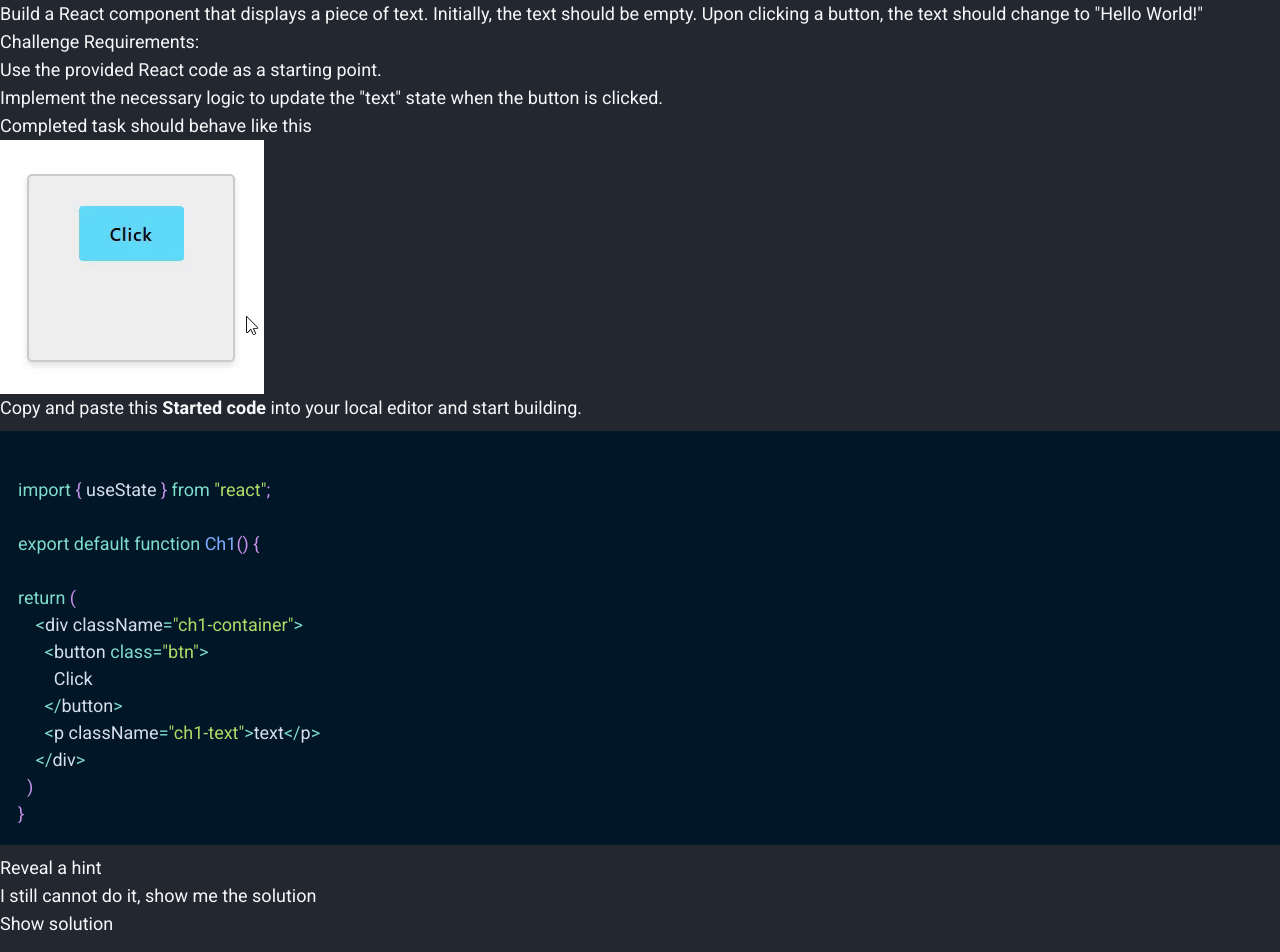
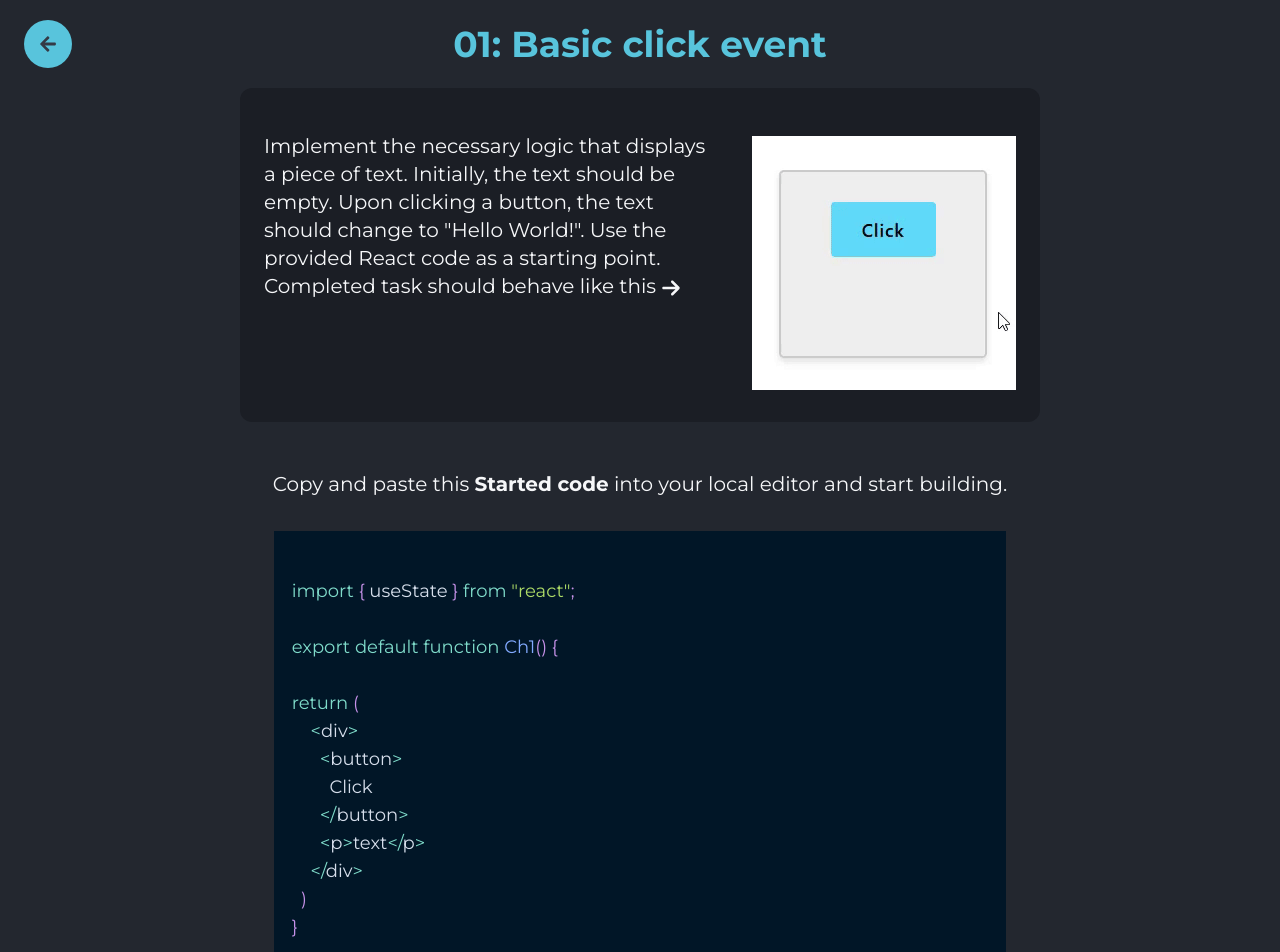
Before and after one commit to Predrag-Jandric/React-challenges, a React (Create React App) app: page /Ch1 in a window 1280 px wide. Shown: the top 952 px of the page. Built offline with nearby package versions, Linux system fonts and the light colour scheme.

Commit message:
ADDED: more routing and stylisation template for a single challenge complete

```diff
--- a/public/index.html
+++ b/public/index.html
@@ -6,7 +6,7 @@
     <link rel="preconnect" href="https://fonts.googleapis.com" />
     <link rel="preconnect" href="https://fonts.gstatic.com" crossorigin />
     <link
-      href="https://fonts.googleapis.com/css2?family=Roboto:wght@400;500;700&display=swap"
+      href="https://fonts.googleapis.com/css2?family=Montserrat:ital,wght@0,100..900;1,100..900&display=swap"
       rel="stylesheet"
     />
     <meta name="viewport" content="width=device-width, initial-scale=1" />
--- a/src/App.js
+++ b/src/App.js
@@ -1,11 +1,11 @@
 import Welcome from "./components/Welcome";
-import Ch1 from "./components/Challenges/Ch1";
+
 
 function App() {
   return (
     <div className="">
       <Welcome />
-      {/* <Ch1 /> */}
+
     </div>
   );
 }
--- a/src/allChallengesData.js
+++ b/src/allChallengesData.js
@@ -6,8 +6,8 @@ export const allChallengesData = [
     id: 1,
   },
   {
-    name: "name",
-    desc: "desc",
+    name: "02: Toggle button",
+    desc: "Similar to first challenge, but this time, your task is to create a toggle button",
     link: "",
     id: 2,
   },
--- a/src/components/Challenges/Ch1.jsx
+++ b/src/components/Challenges/Ch1.jsx
@@ -2,6 +2,10 @@ import { useState } from "react";
 import { Prism as SyntaxHighlighter } from "react-syntax-highlighter";
 import { nightOwl } from "react-syntax-highlighter/dist/esm/styles/prism";
 import ch1gif from "../../assets/ch1-completed.gif";
+import { FaArrowRight } from "react-icons/fa6";
+import { FaArrowDown } from "react-icons/fa";
+import { FaArrowLeft } from "react-icons/fa";
+import { Link } from "react-router-dom";
 
 export default function Ch1() {
   const [showSolution, setShowSolution] = useState(false);
@@ -16,11 +20,11 @@ import { useState } from "react";
 export default function Ch1() {
 
 return (
-    <div className="ch1-container">
-      <button class="btn">
+    <div>
+      <button>
         Click
       </button>
-      <p className="ch1-text">text</p>
+      <p>text</p>
     </div>
   )
 }
@@ -37,21 +41,26 @@ function handleClick() {
 }
 
 return (
-    <div className="ch1-container">
-      <button onClick={handleClick} class="btn">
+    <div>
+      <button onClick={handleClick}>
         Click
       </button>
-      <p className="ch1-text">{text}</p>
+      <p>{text}</p>
     </div>
   )
 }
 `;
 
   const ch1Hints = [
-    "1. The text that is to be displayed after the button is clicked, needs to be stored in a state. So, create a state of 'text' and set it to empty string",
-    "2. The paragraph is going to display this text so set the content of the paragraph to 'text' state",
-    "3. you won the challenge",
+    "1. The text that is to be displayed after the button is clicked, needs to be stored in a state. So, create a state of 'text' and set it to empty string.",
+    "2. The paragraph is going to display this 'text' state so set the content of the paragraph to 'text' state.",
+    "3. Create a function 'handleClick' that will use the 'text' setter function to change the 'text' state.",
+    "4. Create an 'onClick' event on the button and add the 'handleClick' function to the button's 'onClick' event brackets.",
   ];
+
+  const customStyle = {
+    margin: "25px",
+  };
 
   const [currentHints, setCurrentHints] = useState([]);
 
@@ -62,41 +71,63 @@ return (
   };
 
   return (
-    <section className="bg-bg text-white text-lg">
-      <article className="">
-        <p>
-          Build a React component that displays a piece of text. Initially, the
-          text should be empty. Upon clicking a button, the text should change
-          to "Hello World!"
+    <section className="bg-bg relative text-white text-lg flex flex-col items-center text-center ">
+      <p className="text-react pt-6 mx-5 px-10 text-4xl font-bold">
+        01: Basic click event
+      </p>
+      <Link className="absolute left-6 top-5 rounded-full font-bold flex items-center justify-center h-12 w-12 bg-react text-btn-color hover:bg-react-hover transition" to="../panel"><FaArrowLeft className="rounded-full"/></Link>
+      <article className="max-[650px]:flex-col m-6 py-8 max-w-[50rem] flex bg-bg2 p-6 gap-4 items-start rounded-xl">
+        <p className="mt-3 text-xl text-start">
+          Implement the necessary logic that displays a piece of text.
+          Initially, the text should be empty. Upon clicking a button, the text
+          should change to "Hello World!". Use the provided React code as a
+          starting point. Completed task should behave like this{" "}
+          <FaArrowRight className="inline" />
         </p>
-        <p>Challenge Requirements:</p>
-        <ul>
-          <li>Use the provided React code as a starting point.</li>
-          <li>
-            Implement the necessary logic to update the "text" state when the
-            button is clicked.
-          </li>
-        </ul>
-        <p>Completed task should behave like this</p>
-        <img src={ch1gif} alt="gif here" />
+        <p></p>
+        <img className="mx-auto pt-4" src={ch1gif} alt="gif here" />
       </article>
-      <article>
-        <p>
+      <article className="max-w-[50rem]">
+        <p className="text-xl pb-2  m-6">
           Copy and paste this <b>Started code</b> into your local editor and
           start building.
         </p>
-        <SyntaxHighlighter language="javascript" wrapLines style={nightOwl}>
+        <SyntaxHighlighter
+          customStyle={customStyle}
+          language="javascript"
+          wrapLines
+          style={nightOwl}
+        >
           {starterCode}
         </SyntaxHighlighter>
       </article>
 
-      <button onClick={handleRevealHint}>Reveal a hint</button>
-      <p style={{ whiteSpace: "pre-wrap" }}>{currentHints.join("\n")}</p>
+      <button
+        className="mt-6 rounded-full font-bold px-5 py-2 bg-react text-btn-color hover:bg-react-hover transition"
+        onClick={handleRevealHint}
+      >
+        Reveal a hint
+      </button>
+      <p
+        className="text-xl my-6 leading-8 p-6 rounded-xl text-start max-w-[50rem]"
+        style={{ whiteSpace: "pre-wrap" }}
+      >
+        {currentHints.join("\n")}
+      </p>
 
-      <p>I still cannot do it, show me the solution</p>
-      <button onClick={handleshowSolution}>Show solution</button>
+      <button
+        className="mb-8 rounded-full font-bold px-5 py-2 bg-react text-btn-color hover:bg-react-hover transition"
+        onClick={handleshowSolution}
+      >
+        Show solution <FaArrowDown className="inline" />
+      </button>
       {showSolution && (
-        <SyntaxHighlighter language="javascript" wrapLines style={nightOwl}>
+        <SyntaxHighlighter
+          customStyle={customStyle}
+          language="javascript"
+          wrapLines
+          style={nightOwl}
+        >
           {solutionCode}
         </SyntaxHighlighter>
       )}
--- a/src/components/Item.jsx
+++ b/src/components/Item.jsx
@@ -4,9 +4,9 @@ import { Link } from "react-router-dom";
 function Item({ name, desc, link }) {
   return (
     <div className="text-white border border-react rounded-md text-lg max-w-[16rem] gap-5 flex flex-col items-start p-4 bg-bg2 ">
-      <h3 className="text-2xl">{name}</h3>
+      <h3 className="text-2xl font-bold text-react">{name}</h3>
       <p>{desc}</p>
-      <Link className="rounded-full font-bold px-5 py-2 bg-react text-btn-color hover:bg-react-hover transition" to={link}>Open</Link>
+      <Link className="mt-auto rounded-full font-bold px-5 py-2 bg-react text-btn-color hover:bg-react-hover transition" to={link}>Open</Link>
     </div>
   );
 }
--- a/src/components/Panel.jsx
+++ b/src/components/Panel.jsx
@@ -1,11 +1,21 @@
 import React from "react";
 import { allChallengesData } from "../allChallengesData";
 import Item from "./Item";
+import { FaArrowLeft } from "react-icons/fa";
+import { Link } from "react-router-dom";
 
 function Panel() {
   return (
     <div className="bg-bg px-16">
-      <p className="text-white text-center text-5xl py-8">Select your first challenge</p>
+      <Link
+        className="absolute left-6 top-8 rounded-full font-bold flex items-center justify-center h-12 w-12 bg-react text-btn-color hover:bg-react-hover transition"
+        to="/"
+      >
+        <FaArrowLeft className="rounded-full" />
+      </Link>
+      <p className="text-white text-center font-bold text-5xl py-8">
+        Select your first challenge
+      </p>
       <div className=" flex gap-10">
         {allChallengesData.map((item) => (
           <Item
--- a/src/components/Welcome.jsx
+++ b/src/components/Welcome.jsx
@@ -24,7 +24,9 @@ function Welcome() {
             Hi, I'm Predrag, great to see you. Are you ready to level up your
             React skills ? Dive into my interactive and completely free
             challenges and put your knowledge to the test while having fun at
-            the same time. I am well aware that my site is not perfect, but this was a quick project to help junior devs like me.
+            the same time. I am well aware that my site is not perfect, I
+            encountered many problems while building it, so I just made it how I
+            could.
           </p>
         </div>
 
--- a/src/index.css
+++ b/src/index.css
@@ -6,7 +6,7 @@
   padding: 0;
   margin: 0;
   box-sizing: border-box;
-  font-family: "Roboto", sans-serif;
+  font-family: "Montserrat", sans-serif;
 }
 
 html {
```
